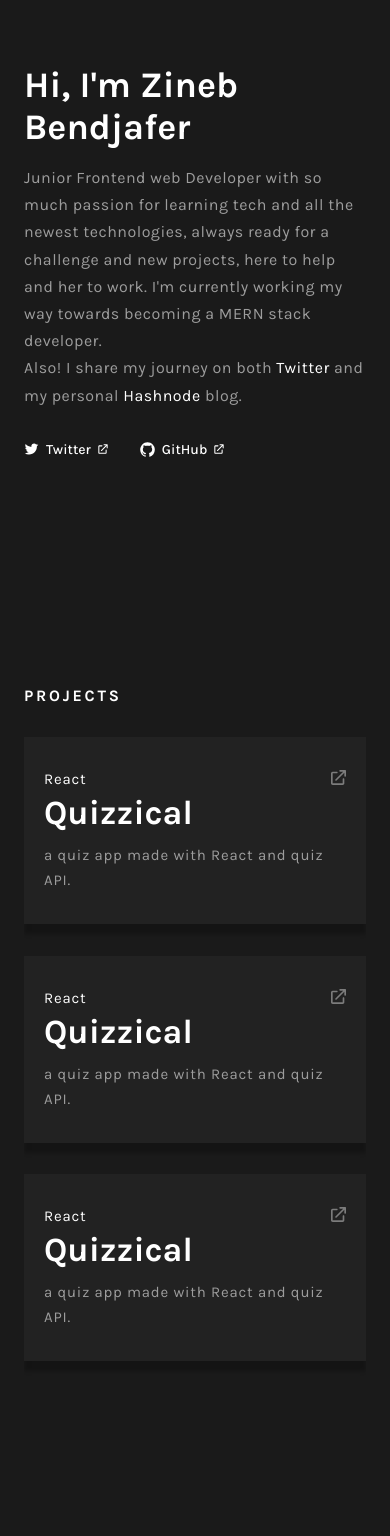
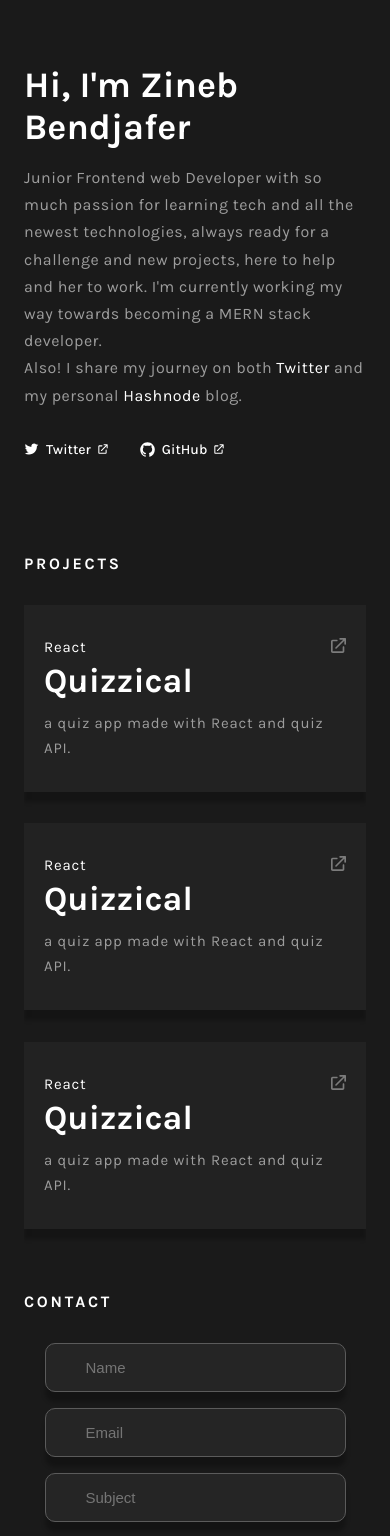
Before and after one commit to wx-it/new-portfolio, a React (Create React App) app: page / in a window 390 px wide. Shown: the top 1536 px of the page. Before the commit the page ends 1393 px from the top, so only its background shows below. Built offline with nearby package versions, Linux system fonts and the light colour scheme.

Commit message:
done with contact desktop styling

```diff
--- a/src/App.js
+++ b/src/App.js
@@ -22,7 +22,13 @@ function App() {
       loading ? (
         <Loader/>
       ) : (
-          <Header />
+          <div>
+            <Header />
+          <div className="mobile">
+            <Projects />
+            <Contact />
+          </div>
+          </div>
       )
      }
     </>
--- a/src/components/Contact.jsx
+++ b/src/components/Contact.jsx
@@ -4,6 +4,10 @@ const Contact = () => {
   return (
     <div className='contact'>
         <h2>CONTACT</h2>
+        <div className='desktop-contact'>
+        <h2>Contact me!</h2>
+        <button><a href="">Get my Resume!</a></button>
+        </div>
         <form action="">
             <input type="text" placeholder='Name' />
             <input type="text" placeholder='Email' />
--- a/src/components/Header.jsx
+++ b/src/components/Header.jsx
@@ -76,7 +76,7 @@ const Header = () => {
 </div>
 
 
-<TabPanel>
+<TabPanel className="tabPanel">
       <Projects />
     </TabPanel>
     <TabPanel>
--- /dev/null
+++ b/src/scss/desktop/_contact.scss
@@ -0,0 +1,53 @@
+@use "../utils/" as u;
+
+.contact{
+    h2:first-child{
+        @include u.breakpoints(desktop){
+            display: none;
+            visibility: hidden;
+        }
+    }
+    .desktop-contact{
+        visibility: hidden;
+        display: none;
+        @include u.breakpoints(desktop){
+            visibility: visible;
+            display: flex;
+            justify-content: space-between;
+            padding: 1rem 0;
+        }
+
+        h2{
+            @include u.breakpoints(desktop){
+                visibility: visible;
+                display: block;
+                font-weight: 700;
+                font-size: 28px;
+                letter-spacing: 0;
+            }
+        }
+
+        button {
+            background-color: u.$projectsBg;
+            box-shadow: 0px 5px 5px rgba(0, 0, 0, 0.3);
+            border-radius: 5px;
+            border: none;
+
+            a{
+              font-weight: 500;
+              font-size: 14px;
+              letter-spacing: 0.17em;
+              padding:  0rem 1rem;
+            }
+        }
+    }
+
+    form{
+        input{
+        @include u.breakpoints(desktop){
+            width: 600px;
+        }
+
+        }
+    }
+}
--- a/src/scss/desktop/_container.scss
+++ b/src/scss/desktop/_container.scss
@@ -13,4 +13,20 @@
 
         }
     }
+
+    .tabPanel{
+        display: none;
+        visibility: hidden;
+        @include u.breakpoints(desktop){
+            display: block;
+            visibility: visible;
+        }
+
+    }
 }
+
+.mobile{
+    @include u.breakpoints(desktop){
+        display: none;
+    }
+}
--- a/src/scss/desktop/_header.scss
+++ b/src/scss/desktop/_header.scss
@@ -33,6 +33,10 @@
 }
 .desktop-links{
     visibility: hidden;
+    margin: 0;
+    padding: 0;
+    display: none;
+
     @include u.breakpoints(desktop){
         visibility: visible;
         display: flex;
--- a/src/scss/desktop/_nav.scss
+++ b/src/scss/desktop/_nav.scss
@@ -2,6 +2,9 @@
 
 nav{
     visibility: hidden;
+    display: none;
+    margin: 0;
+    padding: 0;
 
     @include u.breakpoints(desktop){
         visibility: visible;
--- a/src/scss/desktop/index.scss
+++ b/src/scss/desktop/index.scss
@@ -2,3 +2,4 @@
 @forward "header";
 @forward "nav";
 @forward "projects";
+@forward "contact";
```
